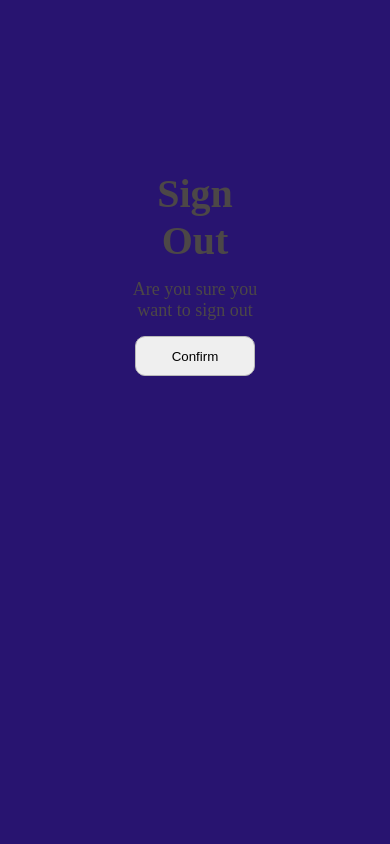
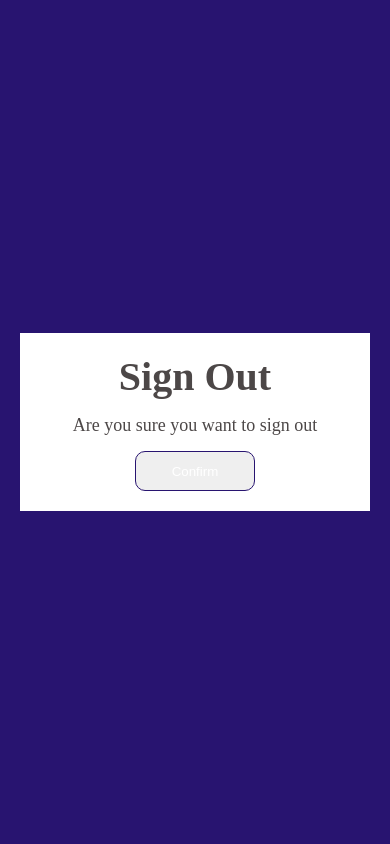
Before and after one commit to Son-of-Grace-001/FINAL-YEAR, a Django app: page /accounts/logout/ in a window 390 px wide. Run offline with Django 5.2, Linux system fonts and the light colour scheme; the visitor is signed in with stand-in values (Sample User, id 1); parts of the project's set-up code (start-up, migrations or seed data) failed here and were passed over.

Commit message:
adjusted the css files

```diff
--- a/static/css/logout.css
+++ b/static/css/logout.css
@@ -48,15 +48,29 @@ input{
   body{
     padding: 20px;
     background-color: #281470;
+    display: flex;
+    justify-content:center;
+    align-items: center;
+    height:100vh;
 
   }
 
-  .mail{
-    width: 100%;
-    text-align: justify;
-    padding: 20px;
-    background-color: #fff;
-    border-radius: 8px;
+  form{
+    width:100%;
+    margin:0;
+    background-color:#fff;
+    padding:20px;
+  }
+
+  input{
+    height: 40px;
+    width: 120px;
+    border-radius: 10px;
+    border: 1px solid #281470;
+    text-align: center;
+    text-transform: capitalize;
+    color: #fff;
+
   }
 
   .Verify{
--- a/static/css/signup.css
+++ b/static/css/signup.css
@@ -138,6 +138,11 @@ select{
   body{
     padding: 20px;
     background-color: #281470;
+    display: flex;
+    justify-content:center;
+    align-items: center;
+    height:100vh;
+  }
   }
 
   form{
--- a/templates/account/logout.html
+++ b/templates/account/logout.html
@@ -17,7 +17,7 @@
     <p class="pp">Are you sure you want to sign out</p>
     {{form.as_p}}
     <div class="submit">
-      <input type="submit" value="confirm" value="confirm">
+      <input type="submit" id="confirm" value="confirm">
     </div>
   </form>
 </body>
```
Also changed, not shown: static/css/password_reset_done.css (+20 -0 lines).
